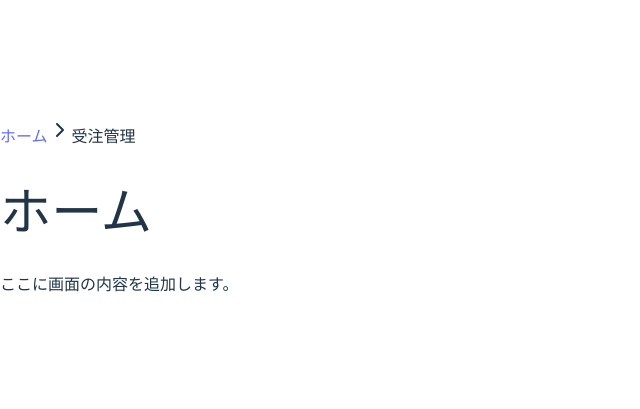
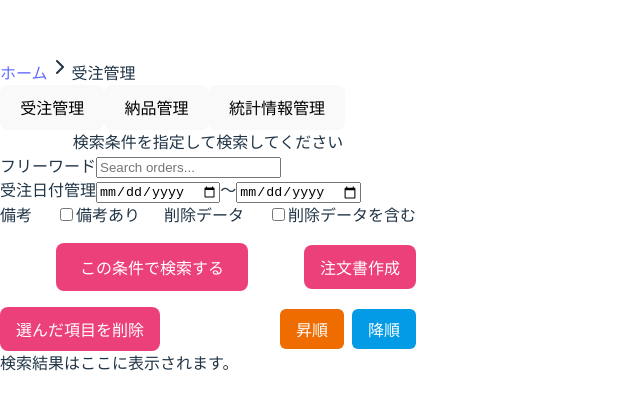
Before and after one commit to sugichan-a/SystemDev_teamD, a React (Vite) app in the folder frontend/: page /orders in a window 1280 px wide. Shown: the part 185-594 px from the top of the page, without its empty margins (0-640 px from the left). Built offline with nearby package versions, Linux system fonts and the light colour scheme.

Commit message:
受注管理画面の制作

```diff
--- a/frontend/src/Pages/OrderListPage.jsx
+++ b/frontend/src/Pages/OrderListPage.jsx
@@ -1,12 +1,207 @@
-import React from 'react';
+import React, { useState } from 'react';
+import { useNavigate } from 'react-router-dom';
+import Button from '../components/Button';
+import SearchInput from '../components/SearchInput';
+import DateInput from '../components/DateInput';
+import Checkbox from '../components/Checkbox';
 
 const OrderListPage = () => {
+    const navigate = useNavigate();
+    const [keyword, setKeyword] = useState('');
+    const [fromDate, setFromDate] = useState('');
+    const [toDate, setToDate] = useState('');
+    const [hasNotes, setHasNotes] = useState(false);
+    const [includeDeleted, setIncludeDeleted] = useState(false);
+
+
+
+  const handleSearch = () => {
+    console.log('検索ワード:', keyword);
+    // 検索ロジック追加予定
+  };
+
   return (
     <div className="p-4">
-      <h1 className="text-2xl font-bold">ホーム</h1>
-      <p className="text-gray-600">ここに画面の内容を追加します。</p>
-    </div>
+
+      {/* ナビゲーションボタン */}
+      <div className="grid grid-cols-1 sm:grid-cols-2 md:grid-cols-3 gap-4">
+        <Button onClick={() => navigate('/orders')}>受注管理</Button>
+        <Button onClick={() => navigate('/deliveries')}>納品管理</Button>
+        <Button onClick={() => navigate('/stats')}>統計情報管理</Button>
+      </div>
+
+      {/* ラベル */}
+      <div style={{ display: 'flex', justifyContent: 'center' }}>
+        <label className="block text-sm font-medium text-gray-700">
+          検索条件を指定して検索してください
+        </label>
+      </div>
+
+
+      {/* 検索エリア */}
+      <div className="bg-gray-100 p-4 rounded-lg shadow mb-6 space-y-4">
+        <div className="flex flex-col gap-4">
+         <label className="block text-sm font-medium text-gray-700">
+          フリーワード
+        </label>
+          <SearchInput
+            value={keyword}
+            onChange={(e) => setKeyword(e.target.value)}
+          />
+      </div>
+
+      {/* 日付管理 */}
+      <div className="flex items-center gap-4">
+          <span className="text-sm text-gray-700">受注日付管理</span>
+          <DateInput value={fromDate} onChange={(e) => setFromDate(e.target.value)} />
+          <span>～</span>
+          <DateInput value={toDate} onChange={(e) => setToDate(e.target.value)} />
+      </div>
+
+      {/* 備考・削除データ欄 */}
+      <div style={{ display: 'flex', alignItems: 'center', gap: '1.5rem' }}>
+        <label className="block text-sm font-medium text-gray-700">
+          備考
+        </label>
+          <Checkbox
+            label="備考あり"
+            checked={hasNotes}
+            onChange={(e) => setHasNotes(e.target.checked)}
+            name="hasNotes"
+          />
+       <label className="block text-sm font-medium text-gray-700">
+          削除データ
+        </label>
+          <Checkbox
+            label="削除データを含む"
+            checked={includeDeleted}
+            onChange={(e) => setIncludeDeleted(e.target.checked)}
+            name="includeDeleted"
+          />
+      </div>
+
+      {/* ボタン群 */}
+      <div style={{
+        display: 'flex',
+        flexDirection: 'column',
+        gap: '1rem',
+        marginTop: '1rem',
+      }}>
+
+        {/* 上段：中央＋右 */}
+        <div style={{
+          display: 'flex',
+          justifyContent: 'space-between',
+          flexWrap: 'wrap',
+          alignItems: 'center'
+        }}>
+
+          {/* 中央に配置 */}
+          <div style={{
+            flex: 1,
+            display: 'flex',
+            justifyContent: 'center',
+            minWidth: '200px'
+          }}>
+            <button
+              onClick={handleSearch}
+              style={{
+                backgroundColor: '#ec407a',
+                color: '#fff',
+                padding: '12px 24px',
+                borderRadius: '8px',
+                border: 'none',
+                cursor: 'pointer'
+              }}
+            >
+              この条件で検索する
+            </button>
+          </div>
+
+          {/* 注文書作成（右上） */}
+          <div>
+            <button
+              onClick={() => console.log('注文書作成')}
+              style={{
+                backgroundColor: '#ec407a',
+                color: '#fff',
+                padding: '10px 16px',
+                borderRadius: '8px',
+                border: 'none',
+                cursor: 'pointer'
+              }}
+            >
+              注文書作成
+            </button>
+          </div>
+        </div>
+
+        {/* 下段：左＋右 */}
+        <div style={{
+          display: 'flex',
+          justifyContent: 'space-between',
+          alignItems: 'center',
+          flexWrap: 'wrap'
+        }}>
+
+          {/* 左：削除 */}
+          <div>
+            <button
+              onClick={() => console.log('選んだ項目を削除')}
+              style={{
+                backgroundColor: '#ec407a',
+                color: '#fff',
+                padding: '10px 16px',
+                borderRadius: '8px',
+                border: 'none',
+                cursor: 'pointer'
+              }}
+            >
+              選んだ項目を削除
+            </button>
+          </div>
+
+          {/* 右：昇順／降順 */}
+          <div style={{ display: 'flex', gap: '0.5rem' }}>
+            <button
+              onClick={() => console.log('昇順')}
+              style={{
+                backgroundColor: '#ef6c00',
+                color: '#fff',
+                padding: '8px 16px',
+                borderRadius: '6px',
+                border: 'none',
+                cursor: 'pointer'
+              }}
+            >
+              昇順
+            </button>
+            <button
+              onClick={() => console.log('降順')}
+              style={{
+                backgroundColor: '#039be5',
+                color: '#fff',
+                padding: '8px 16px',
+                borderRadius: '6px',
+                border: 'none',
+                cursor: 'pointer'
+              }}
+            >
+              降順
+            </button>
+          </div>
+        </div>
+
+
+          </div>
+        </div>
+
+
+     {/* 結果一覧（未実装） */}
+      <div className="text-gray-500 text-sm">検索結果はここに表示されます。</div>
+   </div>
   );
 };
 
+
 export default OrderListPage;
```
